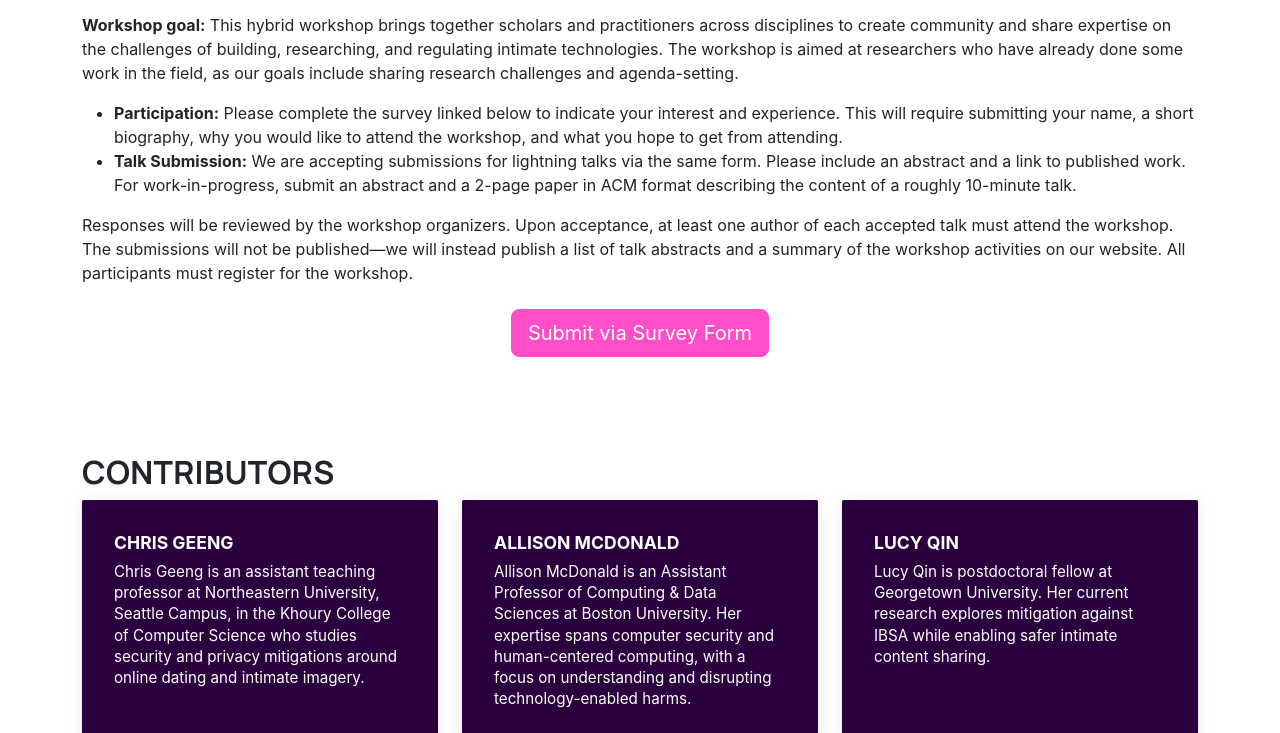
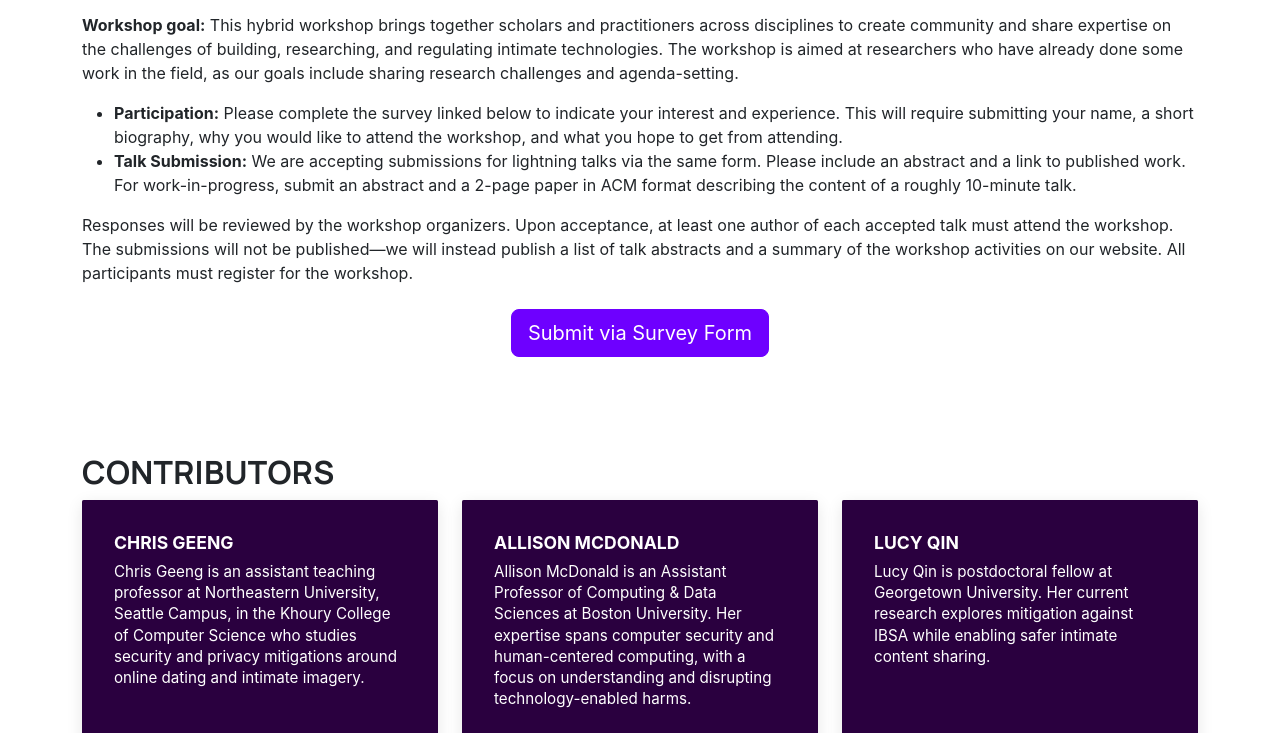
Before and after one commit to futureofdigitalintimacy/futureofdigitalintimacy.github.io, a plain HTML site: page index.html in a window 1280 px wide. In both pictures the pointer is over the link "Submit via Survey Form". Shown: the part 1575-2308 px from the top of the page. Drawn offline with nearby package versions, Linux system fonts and the light colour scheme.

Commit message:
Changed color of button on hover

```diff
--- a/css/styles.css
+++ b/css/styles.css
@@ -135,8 +135,8 @@ section {
 }
 
 .btn-primary:hover {
-  background-color: #ff4ec8;
-  border-color: #ff4ec8;
+  background-color: #6e00ff;
+  border-color: #6e00ff;
 }
 
 @media (max-width: 576px) {
```
